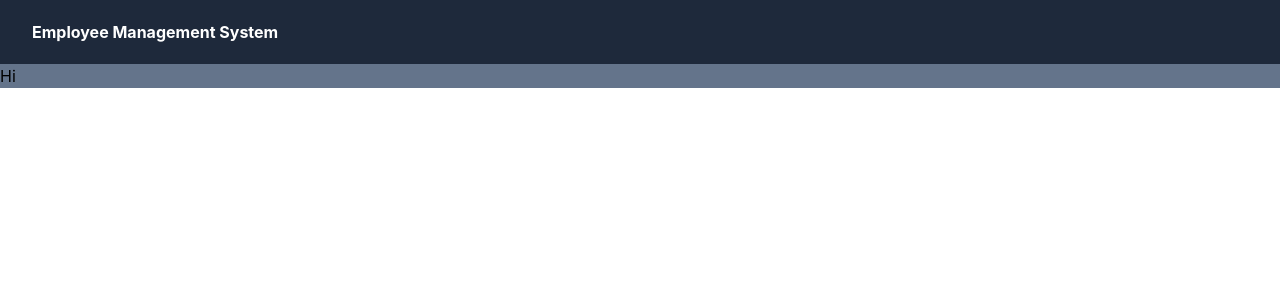
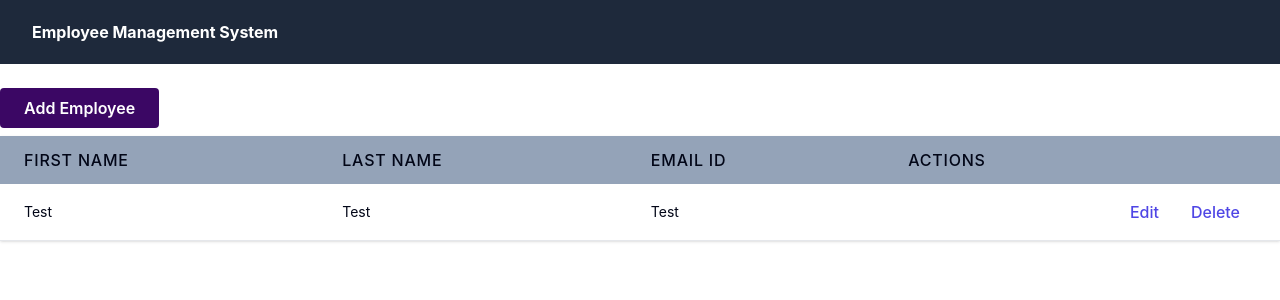
Before and after one commit to kalpit00/Employee-System-Management, a React (Create React App) app in the folder employee-system-ui/: page / in a window 1280 px wide. Shown: the top 300 px of the page. Built offline with nearby package versions, Linux system fonts and the light colour scheme.

Commit message:
create a new page to list all Employees. A nice table and some default values for a row. TODO, populate these from the employees list that is fetched from database from an api call

```diff
--- a/employee-system-ui/src/App.js
+++ b/employee-system-ui/src/App.js
@@ -7,7 +7,7 @@ import EmployeeList from "./components/EmployeeList";
 function App() {
   return (
     <BrowserRouter>
-      <div className="bg-slate-500">
+      <div className="">
         <Navbar />
         <Routes>
           <Route index element={<EmployeeList />} />
--- a/employee-system-ui/src/components/EmployeeList.js
+++ b/employee-system-ui/src/components/EmployeeList.js
@@ -2,8 +2,59 @@ import React from "react";
 
 const EmployeeList = () => {
   return (
-    <div>
-      <p>Hi</p>
+    <div className="container mx-auto my-6">
+      <div className="h-12">
+        <button className="rounded bg-purple-950 text-white px-6 py-2 font-semibold">
+          Add Employee
+        </button>
+      </div>
+      <div className="flex shadow border-b">
+        <table className="min-w-full">
+          <thead className="bg-slate-400">
+            <tr>
+              <th className="text-left font-medium text-slate-950 uppercase tracking-wider py-3 px-6">
+                First Name
+              </th>
+              <th className="text-left font-medium text-slate-950 uppercase tracking-wider py-3 px-6">
+                Last Name
+              </th>
+              <th className="text-left font-medium text-slate-950 uppercase tracking-wider py-3 px-6">
+                Email Id
+              </th>
+              <th className="text-left font-medium text-slate-950 uppercase tracking-wider py-3 px-6">
+                Actions
+              </th>
+            </tr>
+          </thead>
+          <tbody>
+            <tr>
+              <td className="text-left px-6 py-4 whitespace-nowrap">
+                <div className="text-sm text-slate-950">Test</div>
+              </td>
+              <td className="text-left px-6 py-4 whitespace-nowrap">
+                <div className="text-sm text-slate-950">Test</div>
+              </td>
+              <td className="text-left px-6 py-4 whitespace-nowrap">
+                <div className="text-sm text-slate-950">Test</div>
+              </td>
+              <td className="text-right px-6 py-4 whitespace-nowrap font-medium">
+                <a
+                  href="#"
+                  className="text-indigo-600 hover:text-indigo-800 px-4"
+                >
+                  Edit
+                </a>
+                <a
+                  href="#"
+                  className="text-indigo-600 hover:text-indigo-800 px-4"
+                >
+                  Delete
+                </a>
+              </td>
+            </tr>
+          </tbody>
+        </table>
+      </div>
     </div>
   );
 };
```
